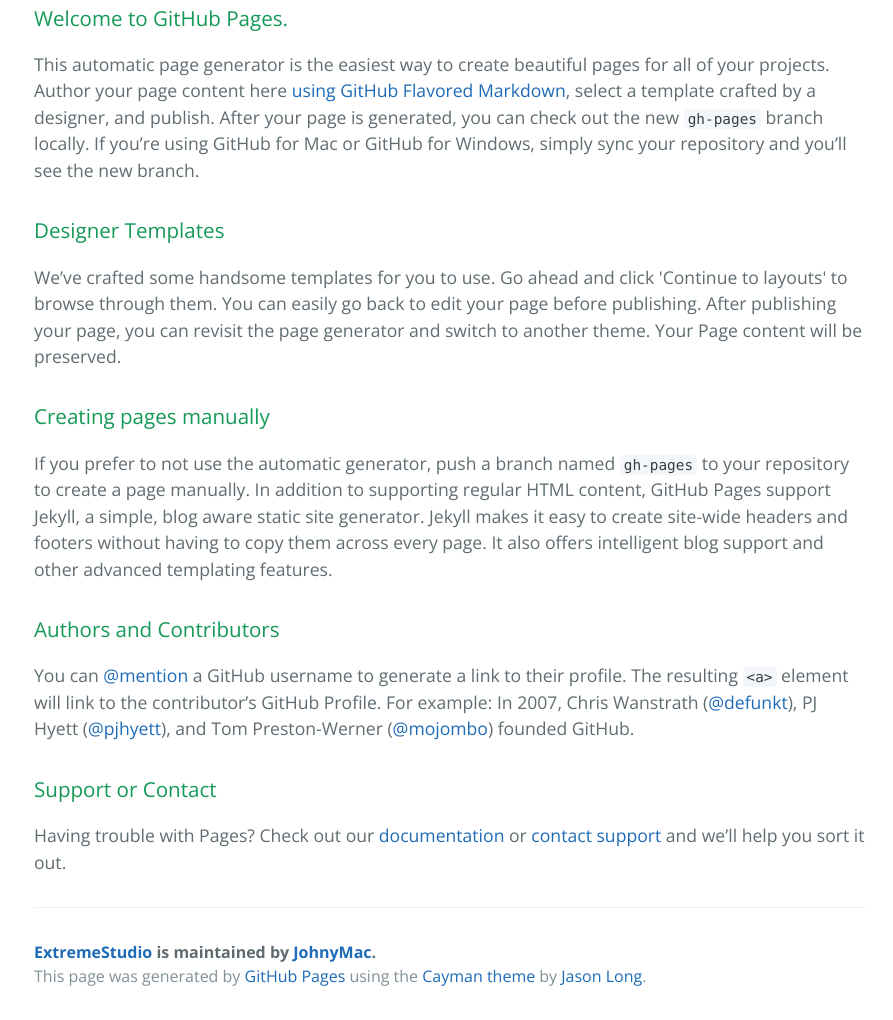
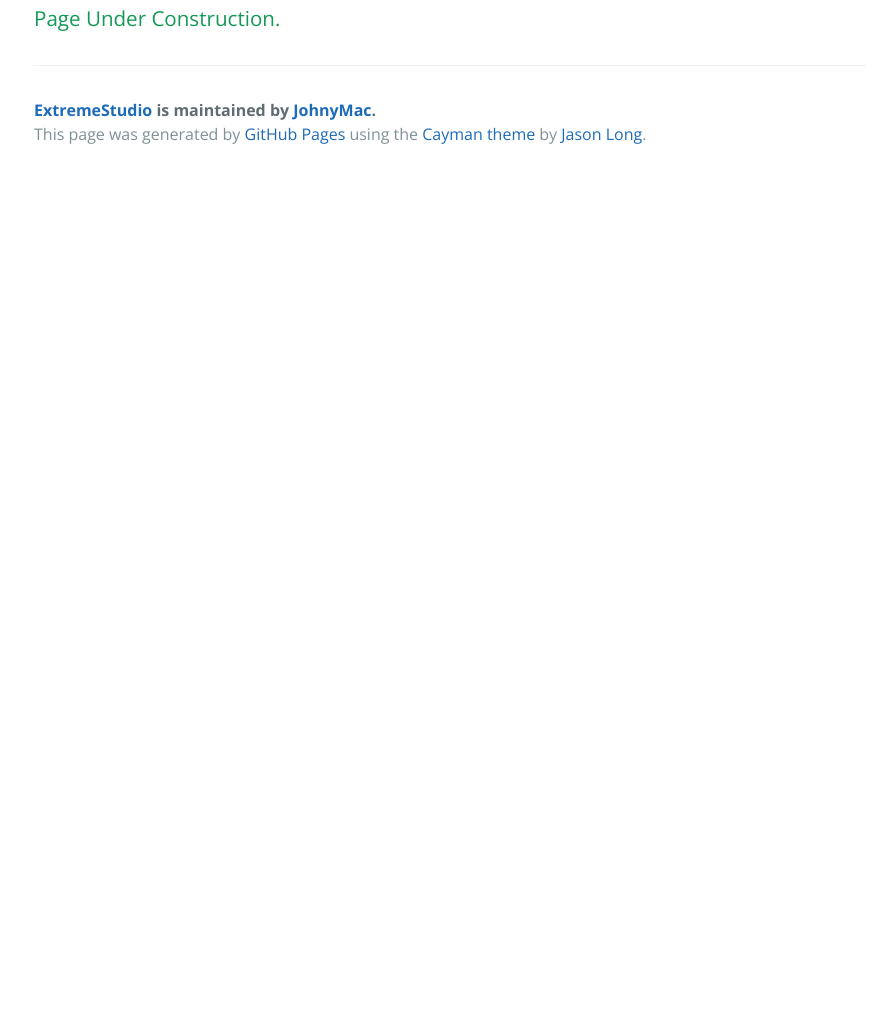
Before and after one commit to Ahmad45123/ExtremeStudio, a plain HTML site: page index.html in a window 1280 px wide. Shown: the part 412-1432 px from the top of the page, without its empty margins (190-1083 px from the left). After the commit the page ends 800 px from the top, so only its background shows below. Drawn offline with nearby package versions, Linux system fonts and the light colour scheme.

```diff
--- a/index.html
+++ b/index.html
@@ -20,29 +20,7 @@
 
     <section class="main-content">
       <h3>
-<a id="welcome-to-github-pages" class="anchor" href="#welcome-to-github-pages" aria-hidden="true"><span class="octicon octicon-link"></span></a>Welcome to GitHub Pages.</h3>
-
-<p>This automatic page generator is the easiest way to create beautiful pages for all of your projects. Author your page content here <a href="https://guides.github.com/features/mastering-markdown/">using GitHub Flavored Markdown</a>, select a template crafted by a designer, and publish. After your page is generated, you can check out the new <code>gh-pages</code> branch locally. If you’re using GitHub for Mac or GitHub for Windows, simply sync your repository and you’ll see the new branch.</p>
-
-<h3>
-<a id="designer-templates" class="anchor" href="#designer-templates" aria-hidden="true"><span class="octicon octicon-link"></span></a>Designer Templates</h3>
-
-<p>We’ve crafted some handsome templates for you to use. Go ahead and click 'Continue to layouts' to browse through them. You can easily go back to edit your page before publishing. After publishing your page, you can revisit the page generator and switch to another theme. Your Page content will be preserved.</p>
-
-<h3>
-<a id="creating-pages-manually" class="anchor" href="#creating-pages-manually" aria-hidden="true"><span class="octicon octicon-link"></span></a>Creating pages manually</h3>
-
-<p>If you prefer to not use the automatic generator, push a branch named <code>gh-pages</code> to your repository to create a page manually. In addition to supporting regular HTML content, GitHub Pages support Jekyll, a simple, blog aware static site generator. Jekyll makes it easy to create site-wide headers and footers without having to copy them across every page. It also offers intelligent blog support and other advanced templating features.</p>
-
-<h3>
-<a id="authors-and-contributors" class="anchor" href="#authors-and-contributors" aria-hidden="true"><span class="octicon octicon-link"></span></a>Authors and Contributors</h3>
-
-<p>You can <a href="https://github.com/blog/821" class="user-mention">@mention</a> a GitHub username to generate a link to their profile. The resulting <code>&lt;a&gt;</code> element will link to the contributor’s GitHub Profile. For example: In 2007, Chris Wanstrath (<a href="https://github.com/defunkt" class="user-mention">@defunkt</a>), PJ Hyett (<a href="https://github.com/pjhyett" class="user-mention">@pjhyett</a>), and Tom Preston-Werner (<a href="https://github.com/mojombo" class="user-mention">@mojombo</a>) founded GitHub.</p>
-
-<h3>
-<a id="support-or-contact" class="anchor" href="#support-or-contact" aria-hidden="true"><span class="octicon octicon-link"></span></a>Support or Contact</h3>
-
-<p>Having trouble with Pages? Check out our <a href="https://help.github.com/pages">documentation</a> or <a href="https://github.com/contact">contact support</a> and we’ll help you sort it out.</p>
+<a id="page-under-construction" class="anchor" href="#page-under-construction" aria-hidden="true"><span class="octicon octicon-link"></span></a>Page Under Construction.</h3>
 
       <footer class="site-footer">
         <span class="site-footer-owner"><a href="https://github.com/JohnyMac/ExtremeStudio">ExtremeStudio</a> is maintained by <a href="https://github.com/JohnyMac">JohnyMac</a>.</span>
```
Also changed, not shown: params.json (+1 -1 lines).
